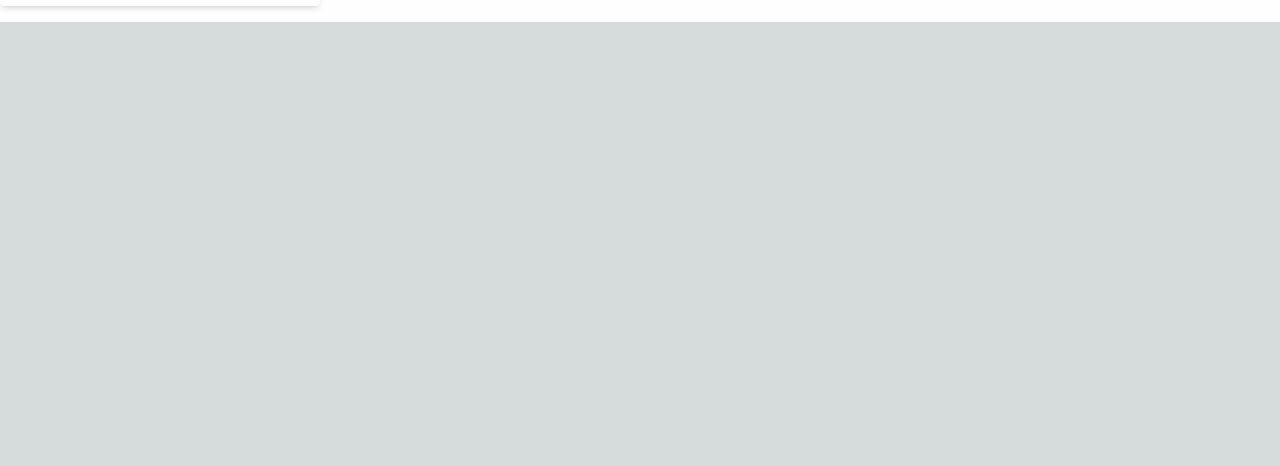
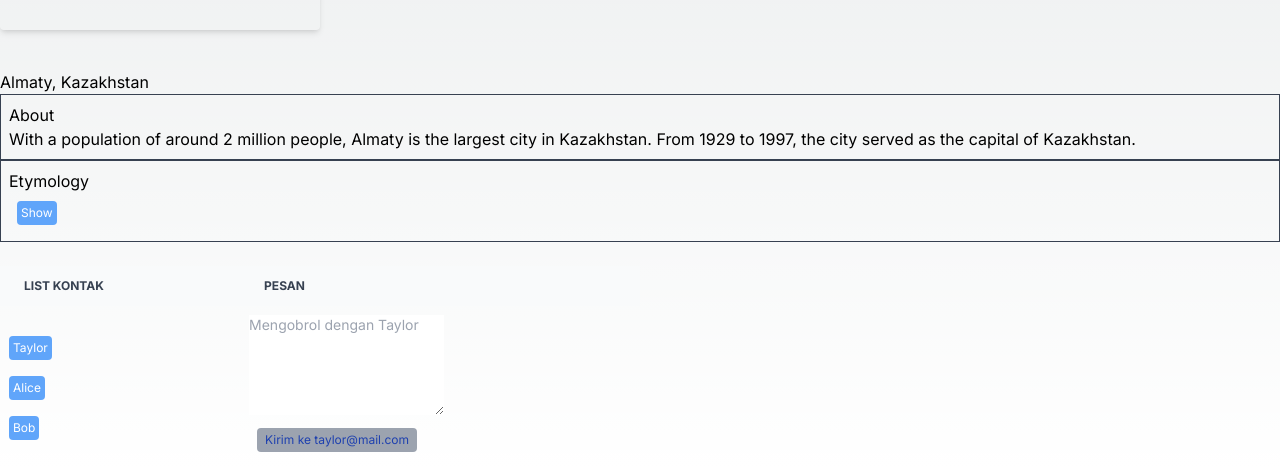
Before and after one commit to KrysnaRachmatR/PBF, a Next.js app in the folder 04-event-dan-state/: page / in a window 1280 px wide. Shown: the part 869-1335 px from the top of the page. Before the commit the page ends 891 px from the top, so only its background shows below. Built offline with nearby package versions, Linux system fonts and the light colour scheme.

Commit message:
Praktikum 6

```diff
--- a/04-event-dan-state/src/app/page.tsx
+++ b/04-event-dan-state/src/app/page.tsx
@@ -1,6 +1,8 @@
 "use client";
 
+import Accordion from "@/components/accordion";
 import Tombol_1, {Tombol_2, Tombol_3} from "@/components/button";
+import Messenger from "@/components/chat";
 import Form from "@/components/form";
 import Gallery from "@/components/gallery";
 
@@ -20,7 +22,12 @@
     </div>
     <br></br>
     <Gallery />
+    <br></br>
     <Form/>
+    <br></br>
+    <Accordion/>
+    <br></br>
+    <Messenger />
     </>
     );
   }
--- /dev/null
+++ b/04-event-dan-state/src/components/accordion.tsx
@@ -0,0 +1,38 @@
+import React, { useState } from "react";
+
+export default function Accordion() {
+    const [activeIndex, setActiveIndex] = useState(0);
+
+    return (
+        <>
+            <h2>Almaty, Kazakhstan</h2>
+            <Panel
+                title="About"
+                isActive={activeIndex === 0}
+                onShow={() => setActiveIndex(0)}
+            >
+                With a population of around 2 million people, Almaty is the largest city in Kazakhstan. From 1929 to 1997, the city served as the capital of Kazakhstan.
+            </Panel>
+            <Panel
+                title="Etymology"
+                isActive={activeIndex === 1}
+                onShow={() => setActiveIndex(1)}
+            >
+                The name "Almaty" comes from the Kazakh word "алма" (alma), which means "apple" and is often translated as "full of apples". In fact, the Almaty region is believed to be the possible ancestor of modern domesticated apples.
+            </Panel>
+        </>
+    );
+}
+
+function Panel({ title, children, isActive, onShow }) {
+    return (
+        <section className="panel border border-gray-700 p-2">
+            <h3>{title}</h3>
+            {isActive ? (
+                <p>{children}</p>
+            ) : (
+                <button className="bg-blue-400 text-xs text-white p-1 rounded m-2" onClick={onShow}>Show</button>
+            )}
+        </section>
+    );
+}
--- /dev/null
+++ b/04-event-dan-state/src/components/chat.tsx
@@ -0,0 +1,73 @@
+import React, { useState } from 'react';
+
+const contacts = [
+    { name: 'Taylor', email: 'taylor@mail.com' },
+    { name: 'Alice', email: 'alice@mail.com' },
+    { name: 'Bob', email: 'bob@mail.com' }
+];
+
+export function ContactList({ selectedContact, contacts, onSelect }) {
+    return (
+        <section className="contact-list">
+            <ul className='w-full'>
+                {contacts.map(contact =>
+                    <li key={contact.email}>
+                        <button
+                            className="text-xs bg-blue-400 rounded p-1 m-2 text-white"
+                            onClick={() => onSelect(contact)}>
+                            {contact.name}
+                        </button>
+                    </li>
+                )}
+            </ul>
+        </section>
+    );
+}
+
+export function Chat({ contact }) {
+    const [text, setText] = useState('');
+    return (
+        <section className="chat m-2">
+            <textarea
+                rows={5}
+                value={text}
+                placeholder={`Mengobrol dengan ${contact.name}`}
+                onChange={e => setText(e.target.value)}
+            />
+            <br />
+            <button className="text-xs bg-gray-400 rounded px-2 py-1 m-2 text-blue-800">
+                Kirim ke {contact.email}
+            </button>
+        </section>
+    );
+}
+
+export default function Messenger() {
+    const [to, setTo] = useState(contacts[0]);
+    return (
+        <div>
+            <table className="w-1/2 text-sm text-left text-gray-500 dark:text-gray-400">
+                <thead className="text-xs text-gray-700 uppercase bg-gray-50 dark:bg-gray-700 dark:text-gray-400">
+                    <tr>
+                        <th scope="col" className="px-6 py-3">List Kontak</th>
+                        <th scope="col" className="px-6 py-3">Pesan</th>
+                    </tr>
+                </thead>
+                <tbody>
+                    <tr>
+                        <td>
+                            <ContactList
+                                contacts={contacts}
+                                selectedContact={to}
+                                onSelect={contact => setTo(contact)}
+                            />
+                        </td>
+                        <td>
+                            <Chat contact={to} />
+                        </td>
+                    </tr>
+                </tbody>
+            </table>
+        </div>
+    );
+}
```
